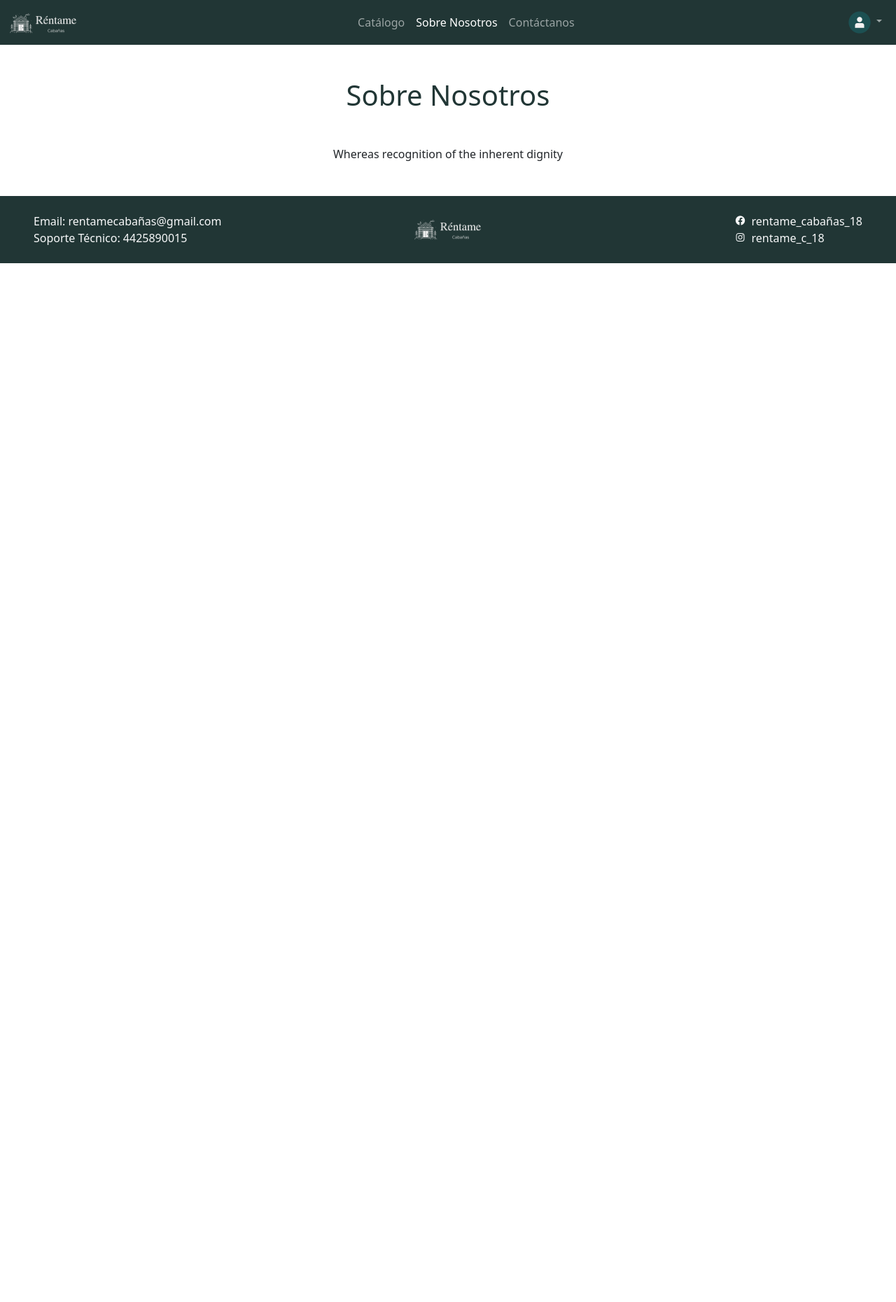
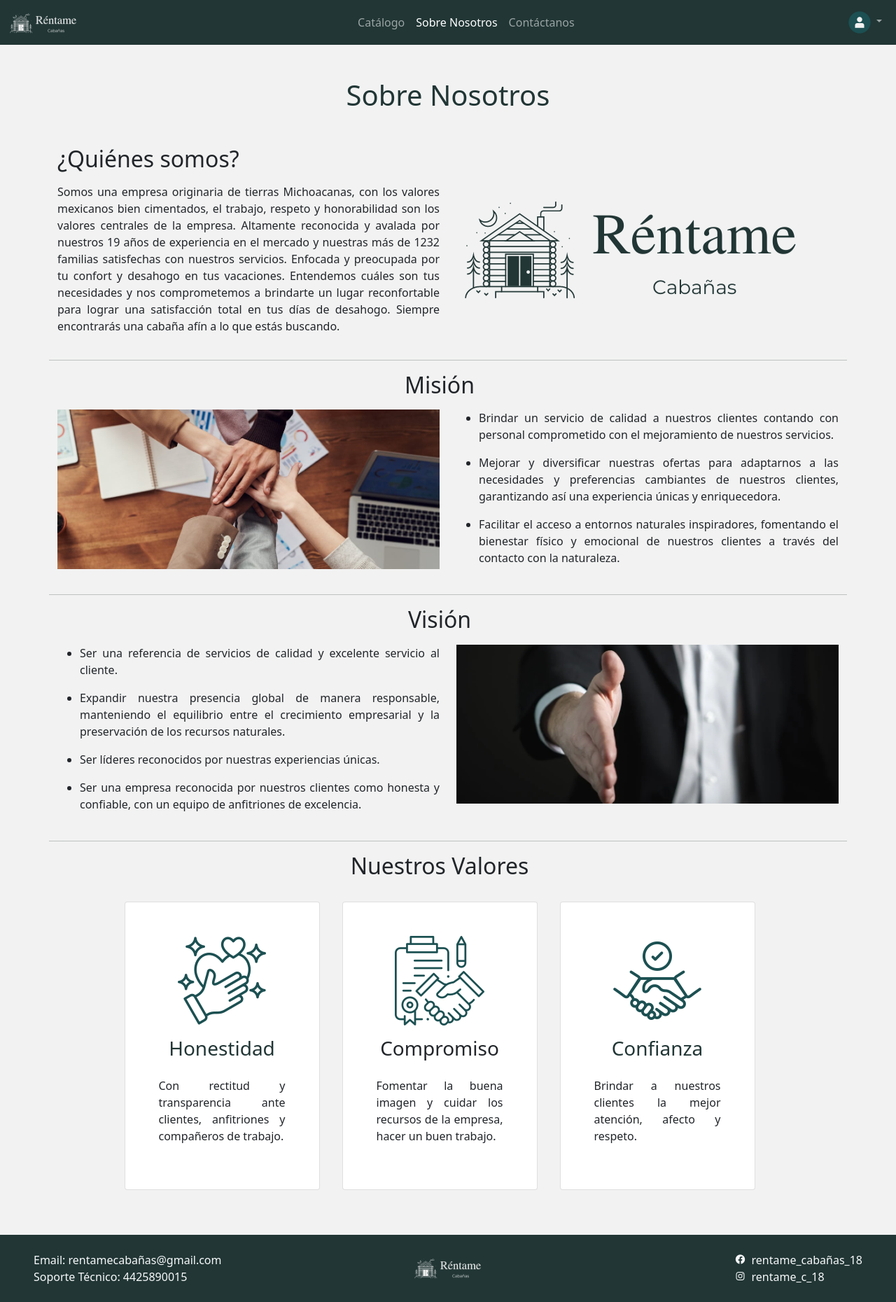
Before and after one commit to Omargeimer/rentame-cabanas, a Django app: page /sobre_nosotros/ in a window 1280 px wide. Shown: the whole page at 70% size. Before the commit the page ends 376 px from the top, so only its background shows below. Run offline with Django 5.2, Linux system fonts and the light colour scheme.

Commit message:
Agregando views y templates

```diff
--- a/proyecto/inicio/static/inicio/css/estilo.css
+++ b/proyecto/inicio/static/inicio/css/estilo.css
@@ -4,7 +4,7 @@ body {
   font-weight: 400;
   color: #212529;
   text-align: left;
-  overflow: auto;
+  background-color: #f2f2f2 !important;
 }
 
 .ratings{
@@ -60,6 +60,10 @@ hr{
   border-color: #1C5052;
 }
 
+ul.justificar-texto, p.justificar-texto {
+  text-align: justify !important;
+}
+
 .iconos-size{
   font-size: 2rem;
   color: #1c5052;
@@ -100,6 +104,6 @@ fieldset[disabled] .btn-sample.active {
   border-color: #1C5052;
 }
 
-#icon{
-  color: #9b7f69 !important;
+.input-group-append {
+  cursor: pointer;
 }
--- a/proyecto/inicio/templates/inicio/catalogo.html
+++ b/proyecto/inicio/templates/inicio/catalogo.html
@@ -6,6 +6,7 @@
 {% load static %}
 
     <p class="h2 fw-light pb-3">Promociones</p>
+    <!--Promociones-->
     <div class="row g-4">
         <div class="col col-md-4">
             <a href="{% url "Vista_Cabana_Usuario" %}" class="text-decoration-none text-body card" >
@@ -72,7 +73,9 @@
             </a>
         </div>
     </div>
+    <!--Promociones-->
     <hr>
+    <!--Cabañas Disponibles-->
     <div class="row g-4">
         <div class="col col-md-4">
             <a href="{% url "Vista_Cabana_Usuario" %}" class="text-decoration-none text-body card" >
@@ -139,5 +142,6 @@
             </a>
         </div>
     </div>
+    <!--/Cabañas Disponibles-->
 
 {% endblock contenido %}
--- a/proyecto/inicio/templates/inicio/sobre_nosotros.html
+++ b/proyecto/inicio/templates/inicio/sobre_nosotros.html
@@ -2,9 +2,90 @@
 {% block titulo %}Sobre Nosotros{% endblock %}
 {% block estadoSN %}active{% endblock %}
 {% block nombreApartado %}Sobre Nosotros{% endblock %}
-
+{% load static %}
 {% block contenido%}
-    <div class="text-center">
-        <p class="open-sans-font">Whereas recognition of the inherent dignity</p>
+<div class="row row align-items-start">
+    <!--Apartado ¿Quiénes Somos?-->
+    <div class="col-md-6">
+        <p class="h2 fw-light pb-2">¿Quiénes somos?</p>
+        <p class="justificar-texto">
+            Somos una empresa originaria de tierras Michoacanas, con los valores mexicanos bien cimentados, el trabajo, respeto y honorabilidad son los valores centrales de la empresa. Altamente reconocida y avalada por nuestros 19 años de experiencia en el mercado y nuestras más de 1232 familias satisfechas con nuestros servicios. Enfocada y preocupada por tu confort y desahogo en tus vacaciones. Entendemos cuáles son tus necesidades y nos comprometemos a brindarte un lugar reconfortable para lograr una satisfacción total en tus días de desahogo.
+            Siempre encontrarás una cabaña afín a lo que estás buscando.
+        </p>
     </div>
+    <div class="col-md-6">
+        <img class="img-fluid" src="{% static 'inicio/images/logo_blanco.png' %}" alt="">
+    </div>
+    <!--/¿Quiénes Somos?-->
+    <hr>
+    <!--Misión-->
+    <div class="row d-flex justify-content-center">
+        <p class=" h2 fw-light pb-2 text-center">Misión</p>
+    </div>
+    <div class="col-md-6">
+        <img class="img-fluid" src="{% static 'inicio/images/mision.png' %}" alt="">
+    </div>
+    <div class="col-md-6 pb-4">
+        <ul class="justificar-texto">
+            <li class="mb-3">
+                Brindar un servicio de calidad a nuestros clientes contando con personal comprometido con el mejoramiento de nuestros servicios.
+            </li>
+            <li class="mb-3">
+                Mejorar y diversificar nuestras ofertas para adaptarnos a las necesidades y preferencias cambiantes de nuestros clientes, garantizando así una experiencia únicas y enriquecedora.
+            </li>
+            <li class="mb-3">
+                Facilitar el acceso a entornos naturales inspiradores, fomentando el bienestar físico y emocional de nuestros clientes a través del contacto con la naturaleza.
+            </li>
+        </ul>
+    </div>
+    <!--/Misión-->
+    <hr>
+    <!--Visión-->
+    <div class="row d-flex justify-content-center">
+        <p class=" h2 fw-light pb-2 text-center">Visión</p>
+    </div>
+    <div class="col-md-6 pb-4">
+        <ul class="justificar-texto">
+            <li class="mb-3">
+                Ser una referencia de servicios de calidad y excelente servicio al cliente.
+            </li>
+            <li class="mb-3">
+                Expandir nuestra presencia global de manera responsable, manteniendo el equilibrio entre el crecimiento empresarial y la preservación de los recursos naturales.
+            </li>
+            <li class="mb-3">
+                Ser líderes reconocidos por nuestras experiencias únicas.
+            </li>
+            <li class="mb-3">
+                Ser una empresa reconocida por nuestros clientes como honesta y confiable, con un equipo de anfitriones de excelencia.
+            </li>
+        </ul>
+    </div>
+    <div class="col-md-6">
+        <img class="img-fluid" src="{% static 'inicio/images/vision.png' %}" alt="">
+    </div>
+    <!--/Visión-->
+    <hr>
+    <!--Valores-->
+    <div class="row d-flex justify-content-center">
+        <p class=" h2 fw-light pb-2 text-center">Nuestros Valores</p>
+    </div>
+    <div class="row d-flex justify-content-center">
+        <div class="card col-md-3 p-5 text-center m-3"> <!-- Agregado text-center para centrar contenido -->
+            <img class="mx-auto" src="{% static 'inicio/images/honestidad.png' %}" alt="Imagen de Honestidad">
+            <h1 class="py-3 h-title h3 fw-normal">Honestidad</h1>
+            <p class="justificar-texto">Con rectitud y transparencia ante clientes, anfitriones y compañeros de trabajo.</p>
+        </div>
+        <div class="card col-md-3 p-5 text-center m-3"> <!-- Agregado text-center para centrar contenido -->
+            <img class="mx-auto" src="{% static 'inicio/images/compromiso.png' %}" alt="Imagen de Honestidad">
+            <h1 class="py-3  h3 fw-normal">Compromiso</h1>
+            <p class="justificar-texto">Fomentar la buena imagen y cuidar los recursos de la empresa, hacer un buen trabajo.</p>
+        </div>
+        <div class="card col-md-3 p-5 text-center m-3"> <!-- Agregado text-center para centrar contenido -->
+            <img class="mx-auto" src="{% static 'inicio/images/confianza.png' %}" alt="Imagen de Honestidad">
+            <h1 class="py-3 h-title h3 fw-normal">Confianza</h1>
+            <p class="justificar-texto">Brindar a nuestros clientes la mejor atención, afecto y respeto.</p>
+        </div>
+    </div>
+    <!--/Valores-->
+</div>
 {% endblock contenido%}
--- a/proyecto/inicio/views.py
+++ b/proyecto/inicio/views.py
@@ -28,3 +28,7 @@ def error_404(request):
 #Función vista_cabana_usuario para mostrar cuando no existe la página solicitada.
 def vista_cabana_usuario(request):
     return render(request, 'inicio/vista_cabana_usuario.html')
+
+#Función rentar_cabana para mostrar la vista de renta.
+def rentar_cabana(request):
+    return render(request, 'inicio/rentar_cabana.html')
--- a/proyecto/proyecto/urls.py
+++ b/proyecto/proyecto/urls.py
@@ -27,4 +27,5 @@ urlpatterns = [
     path('error_404/', views.error_404, name='Error_404'),
     path('editar_perfil/', views.editar_perfil, name='Editar_Perfil'),
     path('vista_cabana_usuario', views.vista_cabana_usuario, name='Vista_Cabana_Usuario'),
+    path('rentar_cabana', views.rentar_cabana, name='Rentar_Cabana'),
 ]
```
Also changed, not shown: proyecto/inicio/templates/inicio/contacto.html (+21 -19 lines), proyecto/inicio/templates/inicio/layout.html (+8 -0 lines), proyecto/inicio/templates/inicio/rentar_cabana.html (added, +61 -0 lines), proyecto/inicio/templates/inicio/vista_cabana_usuario.html (+13 -8 lines), proyecto/inicio/static/inicio/images/compromiso.png (added), proyecto/inicio/static/inicio/images/confianza.png (added), proyecto/inicio/static/inicio/images/honestidad.png (added), proyecto/inicio/static/inicio/images/logo_blanco.png (added), proyecto/inicio/static/inicio/images/mision.png (added), proyecto/inicio/static/inicio/images/vision.png (added).
